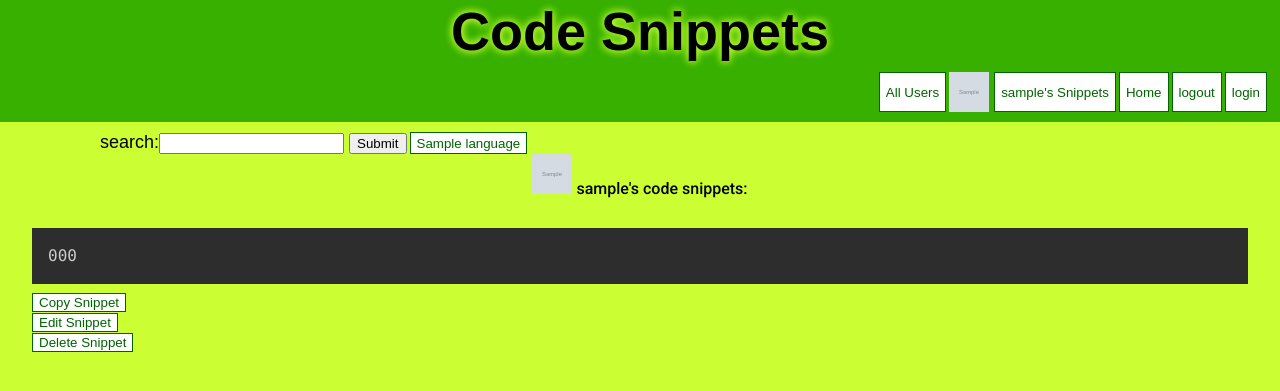
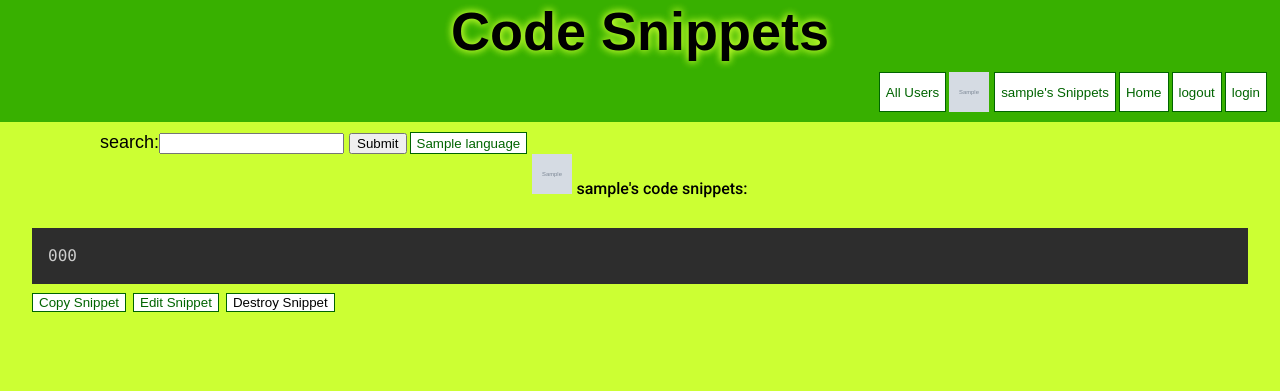
Before and after one commit to momentum-team-7/django-multiple-choice-tatianajoann, a Django app: page /user/1 in a window 1280 px wide. Shown: the top 391 px of the page. Run offline with Django 3.2, Linux system fonts and the light colour scheme; a user stored in the database is signed in; tables that the repository leaves empty hold one stand-in row (values such as "Sample post"); grey boxes marked "Sample" are stand-in pictures; some web fonts are replaced.

Commit message:
fixed delete issues

```diff
--- a/static/main.js
+++ b/static/main.js
@@ -22,6 +22,7 @@ for (let button of copyButtons){
 for (let button of deleteButtons){
     button.addEventListener('click', event => {
         const snippetElement = event.target.parentElement
+        console.log(event.target.parentElement)
         const deleteUrl = event.target.dataset.url
         fetch (deleteUrl, {
             headers: {
--- a/templates/User_page.html
+++ b/templates/User_page.html
@@ -23,15 +23,16 @@
 {% for language in languages %}
 {% for snippet in snippets %}
 {% if snippet.language == language %}
+<div>
 <pre><code class="language-{{language}}">{{snippet.code}}</code></pre>
 
 <button><a href="{% url 'copy-snippet' pk=snippet.pk%}">Copy Snippet</a></button>
-<br>
+
 {% if snippet.user == request.user or request.user.is_superuser %}
 <button><a href="{% url 'edit-snippet' pk=snippet.pk%}">Edit Snippet</a></button>
-<br>
-<button><a href="{% url 'delete-snippet' pk=snippet.pk%}">Delete Snippet</a></button>
-<br>
+
+<button class="delete-button" id={{snippet.pk}} data-url="{% url 'delete-snippet' pk=snippet.pk %}">Destroy Snippet</button>
+</div>
 {% endif %}
 {% endif %}
 
--- a/templates/language_page.html
+++ b/templates/language_page.html
@@ -14,10 +14,11 @@
 
 
 <div class="snippet-box">
+
 {% for newlanguage in newlanguages %}
 {% for snippet in snippets %}
 {% if snippet.language == newlanguage %}
-
+<div>
 <pre><code class="language-{{language}}">{{snippet.code}}</code></pre>
 <p>author: <a href="{% url 'user' pk=snippet.user.pk %}">{{snippet.user}}</a></p>
 {% if snippet.user.is_authenticated %}
@@ -28,6 +29,7 @@
 <button class="save-button" id={{snippet.pk}} data-url="{% url 'save-snippet' pk=snippet.pk %}">Save Snippet</button>
 
 <button><a href="{% url 'copy-snippet' pk=snippet.pk%}">Copy Snippet</a></button>
+</div>
 {% endif %}
 {% endif %}
 {% endfor %}
```
